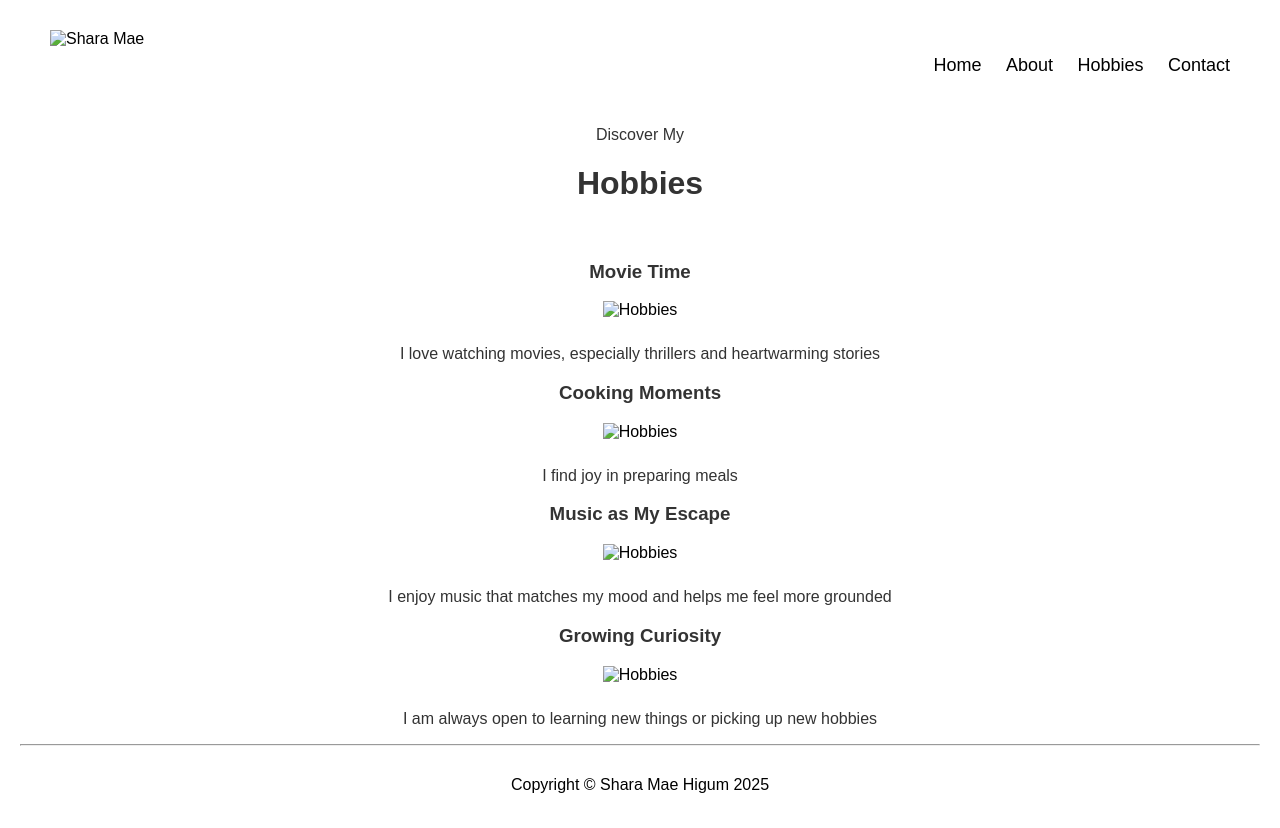
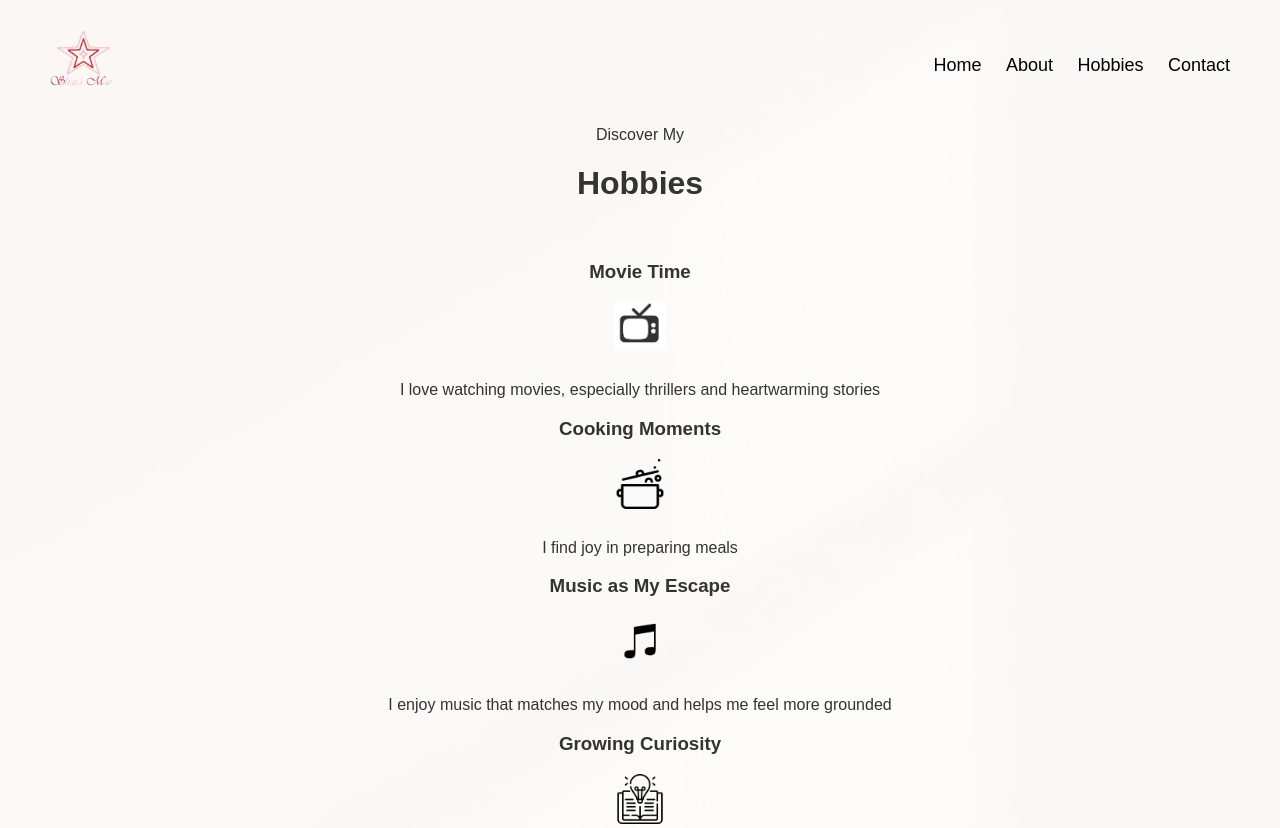
Before and after one commit to itsmeshara002/shara-personal-web, a plain HTML site: page hobbies.html in a window 1280 px wide. Shown: the top 828 px of the page. Drawn offline with Linux system fonts and the light colour scheme.

Commit message:
Update hobbies.html

```diff
--- a/hobbies.html
+++ b/hobbies.html
@@ -8,7 +8,7 @@
     body {
       margin: 0;
       font-family: Arial, sans-serif;
-      background: url('img/2.jpg');
+      background: url('2.jpg');
       background-size: cover;
     }
 
@@ -61,7 +61,7 @@
 <body>
   <div class="overlay">
     <header>
-      <img src="img/mylogo2.png" alt="Shara Mae" title="My logo">
+      <img src="mylogo2.png" alt="Shara Mae" title="My logo">
       <nav>
         <a href="index.html">Home</a>
         <a href="about.html">About</a>
@@ -75,19 +75,19 @@
     <center><h1 class="title">Hobbies</h1></center><br>
 
     <h3><center>Movie Time</center></h3>
-    <center><img src="img/watching.png" width="50px" title="Hobbies"></center>
+    <center><img src="watching.png" width="50px" title="Hobbies"></center>
     <center><p>I love watching movies, especially thrillers and heartwarming stories</p></center>
 
     <h3><center>Cooking Moments</center></h3>
-    <center><img src="img/cook.png" width="50px" title="Hobbies"></center>
+    <center><img src="cook.png" width="50px" title="Hobbies"></center>
     <center><p>I find joy in preparing meals</p></center>
 
     <h3><center>Music as My Escape</center></h3>
-    <center><img src="img/music.png" width="50px" title="Hobbies"></center>
+    <center><img src="music.png" width="50px" title="Hobbies"></center>
     <center><p>I enjoy music that matches my mood and helps me feel more grounded</p></center>
 
     <h3><center>Growing Curiosity</center></h3>
-    <center><img src="img/learning.png" width="50px" title="Hobbies"></center>
+    <center><img src="learning.png" width="50px" title="Hobbies"></center>
     <center><p>I am always open to learning new things or picking up new hobbies</p></center>
 
     <hr>
```
